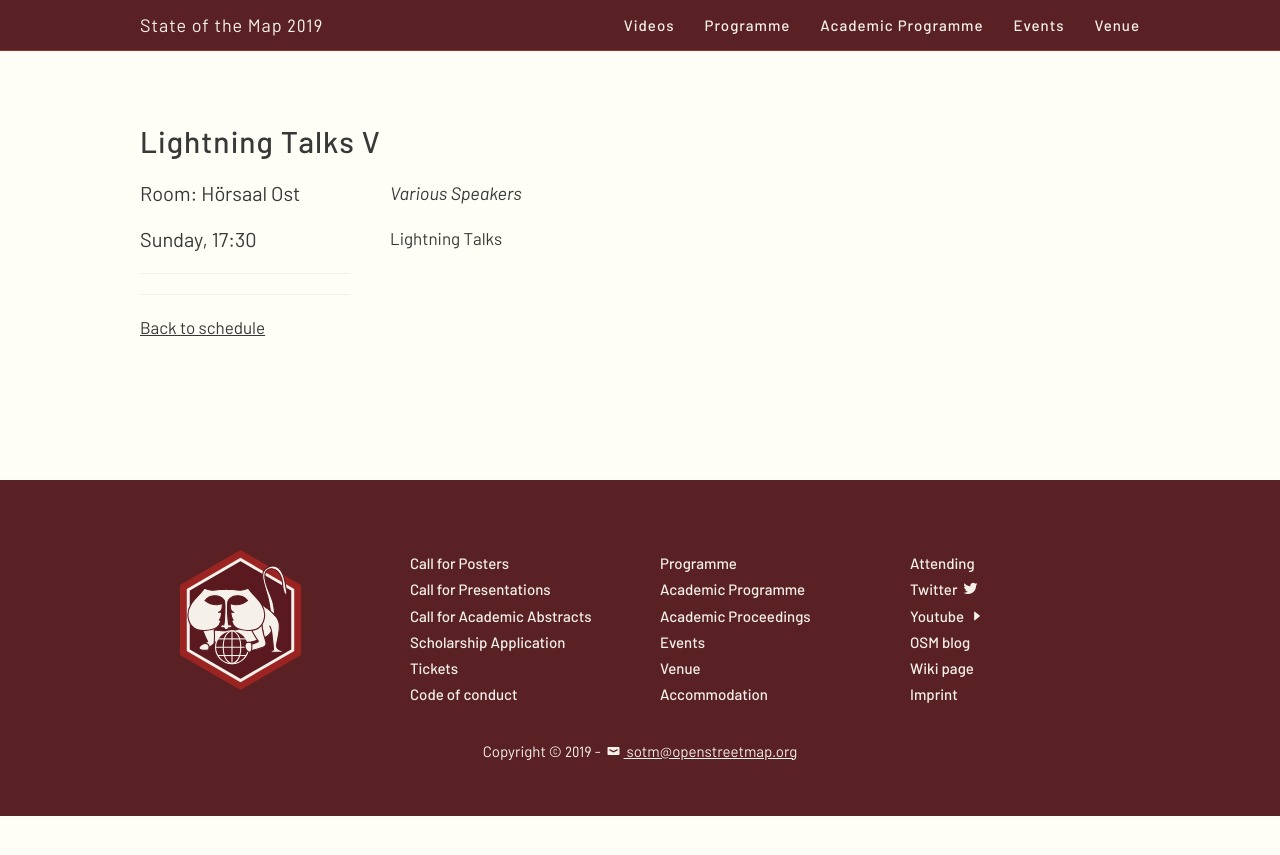
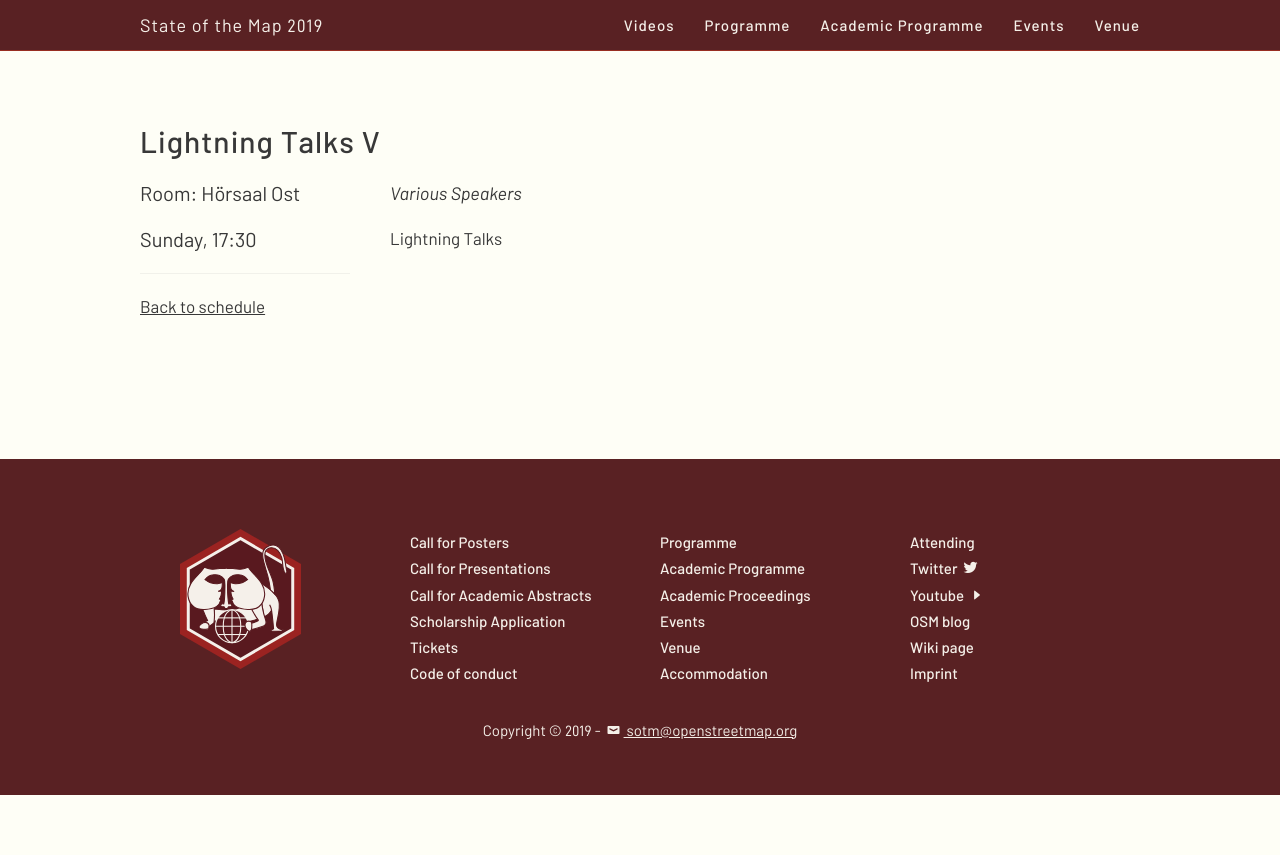
Before and after one commit to openstreetmap/stateofthemap-2019, a Jekyll site: the page built from sessions/KMP9X7.html, in a window 1280 px wide. Shown: the top 855 px of the page. Built offline with Jekyll 4.4.1, drawn with Linux system fonts in a browser that asks for light colours.

Commit message:
hide <hr> if there are no attachments/slides

```diff
--- a/_layouts/session.html
+++ b/_layouts/session.html
@@ -22,7 +22,9 @@
         <p><span class='abstract-doi'><a href="{{r.url}}">{{r.description}}</a>{% if r.description == 'full abstract' %} (<a href="https://doi.org/{{page.doi}}">DOI</a>){% endif %}</p>
         {% endfor %}
 
+        {% if page.resources[0] %}
         <hr class="space-right4">
+        {% endif %}
 
         <a href='/program/#session_{{page.code}}'>Back to schedule</a>
       </section>
```
